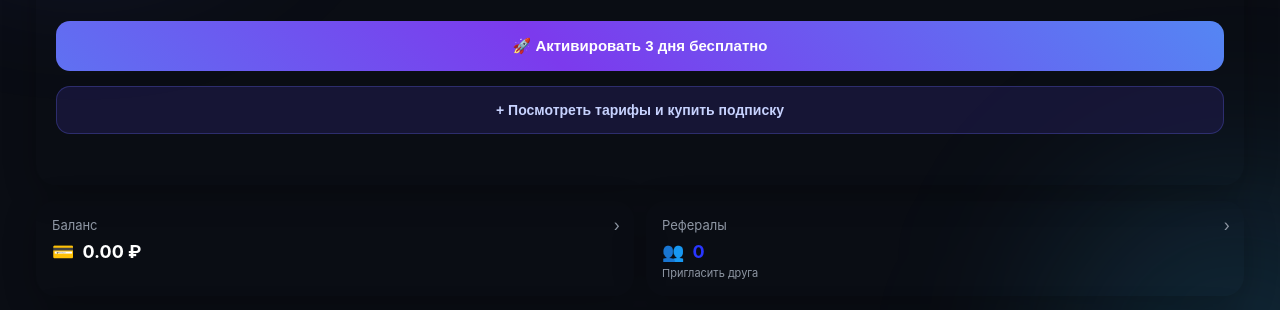
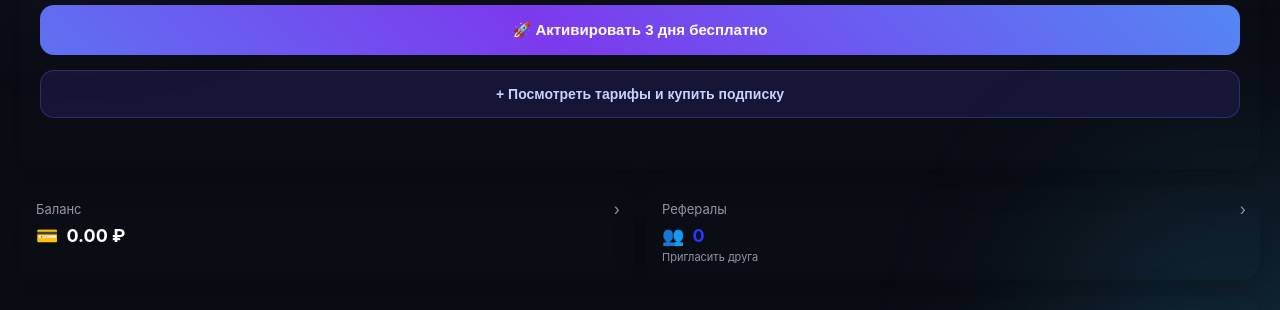
Before and after one commit to usizov768-art/kubic-app, a plain HTML site: page index.html in a window 1280 px wide. Shown: the part 361-671 px from the top of the page. Drawn offline with Linux system fonts and the light colour scheme.

Commit message:
Update index.html

```diff
--- a/index.html
+++ b/index.html
@@ -22,7 +22,7 @@ body {
     color: var(--text-main);
     font-family: -apple-system, BlinkMacSystemFont, "Segoe UI", Roboto, Helvetica, Arial, sans-serif;
     margin: 0;
-    padding: 16px;
+    padding: 0px;
 }
 
         body::before, body::after {
```
